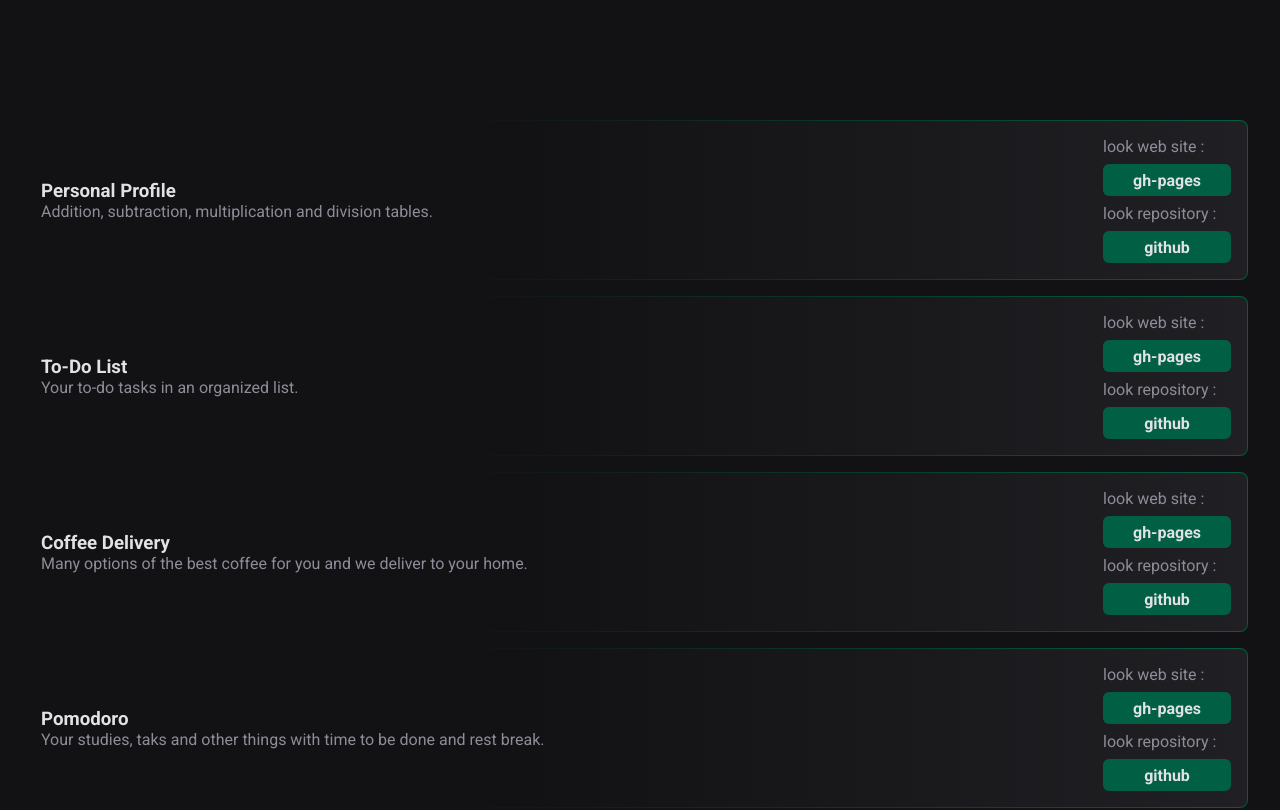
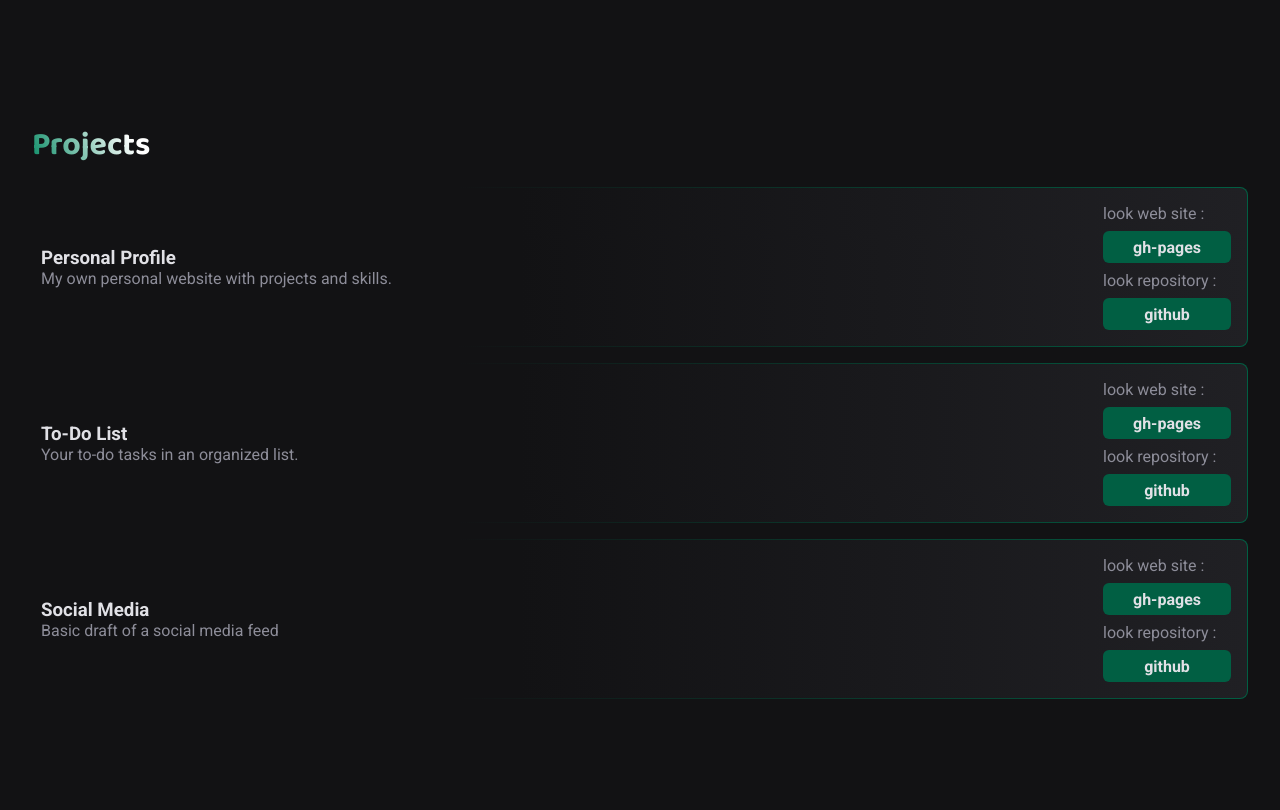
Before and after one commit to devliov/Personal-profile-devliov, a React (Vite) app: page / in a window 1280 px wide. Shown: the part 780-1590 px from the top of the page. Built offline with nearby package versions, Linux system fonts and the light colour scheme.

Commit message:
feat: add new links and some itens deleted

```diff
--- a/src/pages/projects/index.tsx
+++ b/src/pages/projects/index.tsx
@@ -16,7 +16,7 @@ export const projectItem: ProjectsItem[] = [
   {
     id: 1,
     title: "Personal Profile",
-    description: "Addition, subtraction, multiplication and division tables.",
+    description: "My own personal website with projects and skills.",
     image: Todo,
     gitHub: "https://github.com/devliov/personal-profile-devliov",
     ghPages: "https://devliov.github.io/personal-profile-devliov/",
@@ -26,32 +26,23 @@ export const projectItem: ProjectsItem[] = [
     title: "To-Do List",
     description: "Your to-do tasks in an organized list.",
     image: Todo,
-    gitHub: "https://github.com/devliov/personal-profile-devliov",
-    ghPages: "https://devliov.github.io/personal-profile-devliov/",
+    gitHub: "https://github.com/devliov/todo-list-react-vite-deploy",
+    ghPages: "https://devliov.github.io/todo-list-react-vite-deploy/",
   },
   {
     id: 3,
-    title: "Coffee Delivery",
-    description:
-      "Many options of the best coffee for you and we deliver to your home.",
+    title: "Social Media",
+    description: "Basic draft of a social media feed",
     image: Todo,
-    gitHub: "https://github.com/devliov/personal-profile-devliov",
-    ghPages: "https://devliov.github.io/personal-profile-devliov/",
-  },
-  {
-    id: 4,
-    title: "Pomodoro",
-    description:
-      "  Your studies, taks and other things with time to be done and rest break.",
-    image: Todo,
-    gitHub: "https://github.com/devliov/todo-list-react-vite-deploy",
-    ghPages: "https://devliov.github.io/todo-list-react-vite-deploy/",
+    gitHub: "https://github.com/devliov/Feed-Post-Comment-react",
+    ghPages: "https://devliov.github.io/Feed-Post-Comment-react/",
   },
 ];
 
 export function Projects() {
   return (
     <ProjectContainer id="projects">
+      <h2>Projects</h2>
       {projectItem.map((item) => (
         <ProjectItem key={item.id}>
           <div>
```
